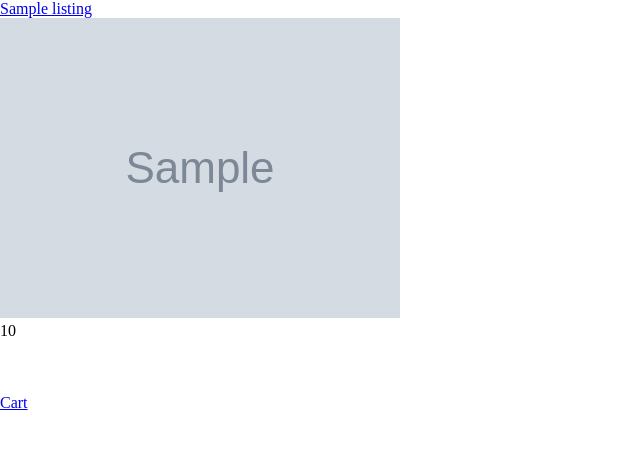
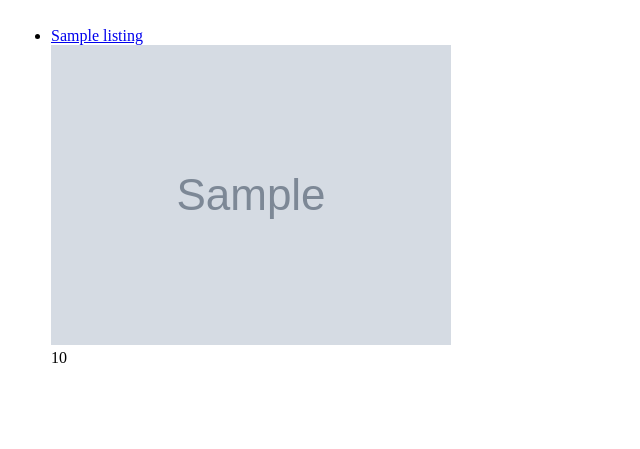
Before and after one commit to isaacsaqib/MercyToMankindNewYork, a Rails app: page /listings in a window 1280 px wide. Shown: the top 449 px of the page, without its empty margins (0-640 px from the left). Run offline with Rails 7, Linux system fonts and the light colour scheme; tables that the repository leaves empty hold one stand-in row (values such as "Sample post"); grey boxes marked "Sample" are stand-in pictures; parts of the project's set-up code (start-up, migrations or seed data) failed here and were passed over; some libraries are stand-ins or nearby versions.

Commit message:
starting to work on listings page

```diff
--- a/app/assets/stylesheets/style.css
+++ b/app/assets/stylesheets/style.css
@@ -1,6 +1,20 @@
 * {
     margin: 0;
 }
+
+
+#products {
+
+
+}
+table {
+  margin:0 auto;
+}
+
+.col ul {
+  text-align: center;
+}
+
 
 .icons {
 	height: 18px;;
--- a/app/views/listings/index.html.erb
+++ b/app/views/listings/index.html.erb
@@ -1,8 +1,13 @@
 
-<%= stylesheet_link_tag    'application', media: 'all', 'data-turbolinks-track' => true %>
-<% javascript_include_tag "application", media: 'all', 'data-turbolinks-track' => true %>
 
+
+
+<table id="products">
+	<tr>
+		<td class="col">
+			<ul>
 				<% @listings.each do |listing| %>
+				<li>
 				<form method="get">
 				<input type="hidden" name="id" value="<%=listing.id%>">
 				<a href="<%=listing_path(listing)%>"><%=listing.name %></a><br>
@@ -17,6 +22,9 @@
 							<br>
 							<br>
 					</form>
+				</li>
 				<% end %>
-
-<a href="/cart">Cart</a>
+			</ul>
+		</td>
+	</tr>
+</table>
```
Lines whose indentation alone changed are shown as unchanged.
